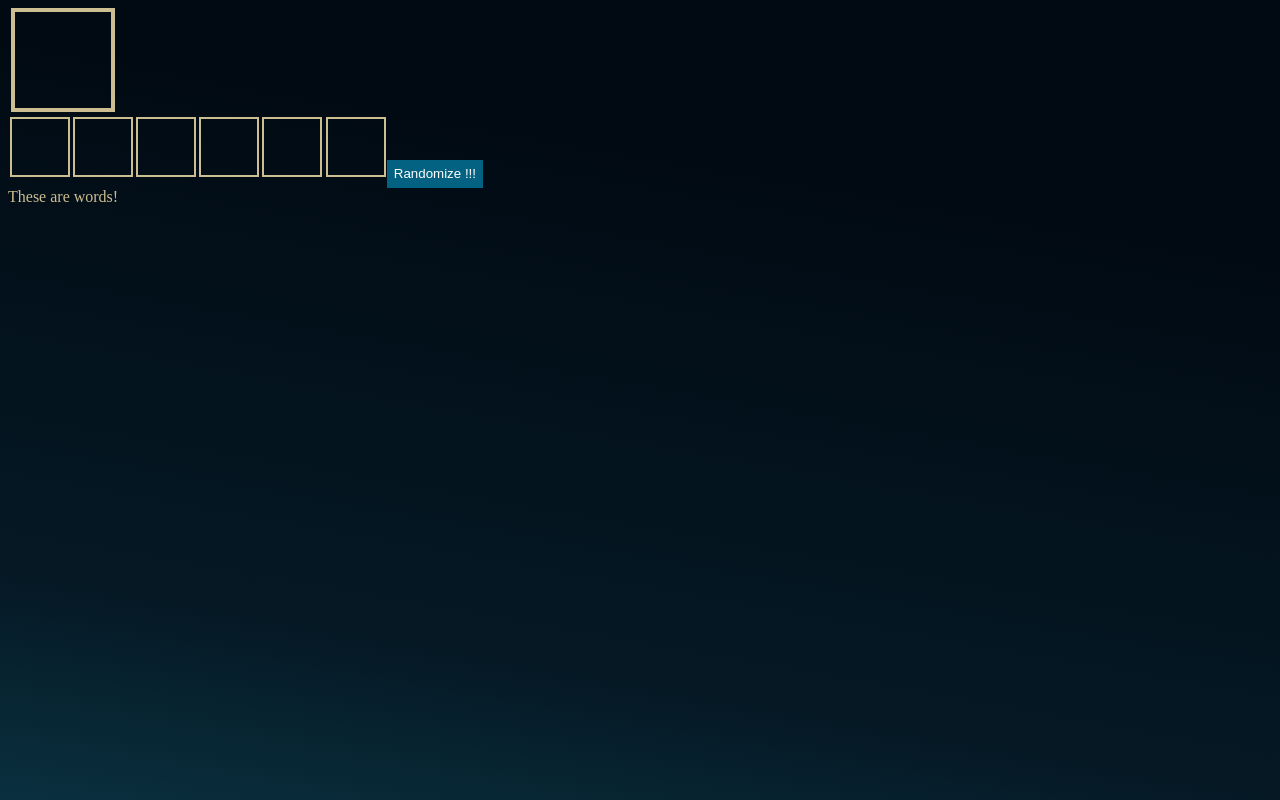
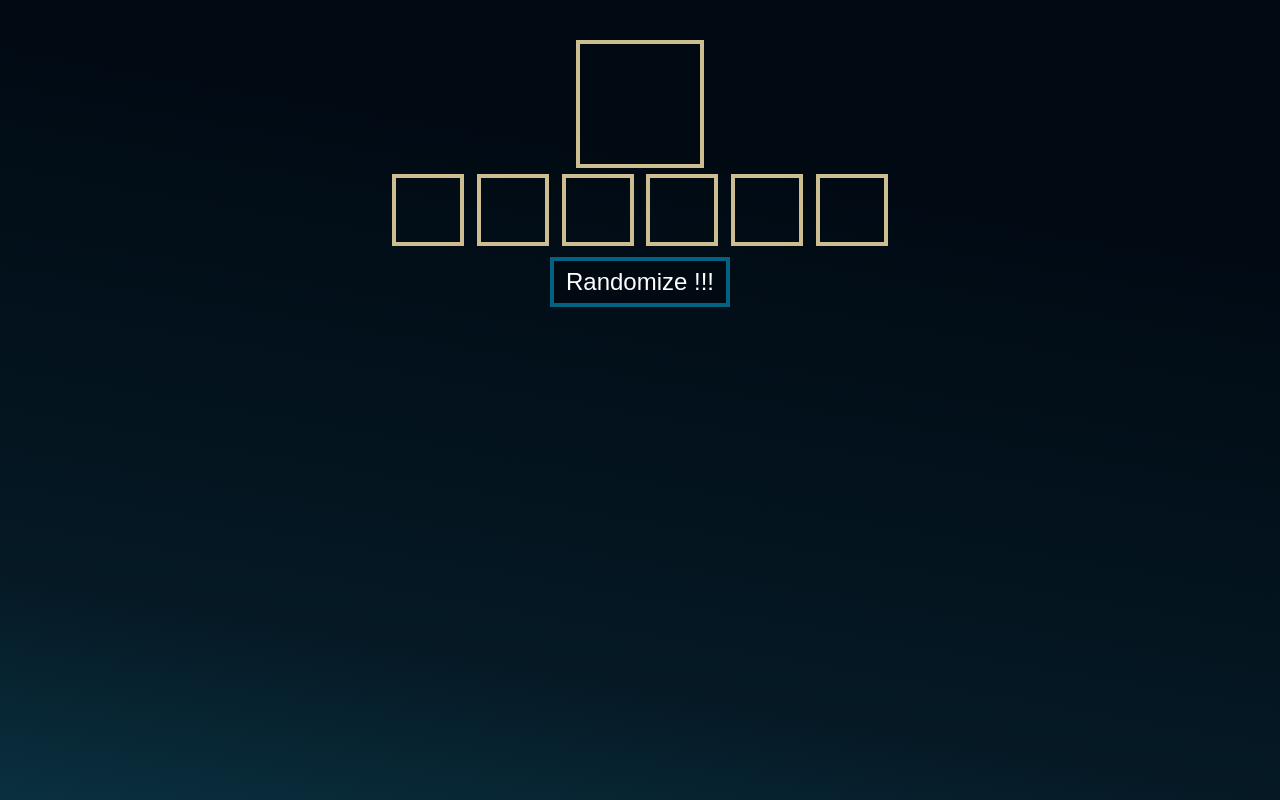
Before and after one commit to michaelslaton/league-randomizer, a React (Create React App) app: page / in a window 1280 px wide. Built offline with nearby package versions, Linux system fonts and the light colour scheme.

Commit message:
adjusted positioning, revised css styling, began randomizer button styling

```diff
--- a/src/app.css
+++ b/src/app.css
@@ -1,6 +1,7 @@
 :root {
-  --button-highlight: #08bab4;
+  --button-highlight: #0899ba;
   --button-lowlight: #036281;
+  --button-darklight: #010a13;
   --button-font: #FFFFFF;
 
   --high-gold: #f0e6d2;
--- a/src/layout/Layout.jsx
+++ b/src/layout/Layout.jsx
@@ -7,6 +7,7 @@ import champions from '../data/champions';
 import randomizer from '../utils/randomizer';
 import SelectedItem from './selectedItem/SelectedItem';
 import ChampionPortrait from './championPortrait/ChampionPortrait';
+import RandomButton from './randomButton/RandomButton';
 import './layout.css';
 
 export default function Layout(){
@@ -62,7 +63,7 @@ export default function Layout(){
 
   return (
     <div>
-
+      <div className='game-window'>
         <div>
           <ChampionPortrait champion={champions[items.champion]} activated={items.activated}/>
           <SelectedItem item={mythicItems[items.item1]} activated={items.activated}/>
@@ -72,9 +73,9 @@ export default function Layout(){
           <SelectedItem item={legendaryItems[items.item4]} activated={items.activated}/>
           <SelectedItem item={legendaryItems[items.item5]} activated={items.activated}/>
 
-      <button className='random_button' onClick={()=> buttonHandler()}>Randomize !!!</button>
+          <RandomButton buttonHandler={buttonHandler}/>
         </div>
-      These are words!
+      </div>
     </div>
   )
 }
--- a/src/layout/championPortrait/ChampionPortrait.jsx
+++ b/src/layout/championPortrait/ChampionPortrait.jsx
@@ -5,7 +5,7 @@ export default function ChampionPortrait ({ champion, activated }) {
 
   return (
     <div>
-      { activated ? <img className='icon champion' title={champion.name} alt={champion.name} src={champion.img}/> : <div className='icon inactiveSpace champion'/>}
+      { activated ? <img className='champion icon-border ' title={champion.name} alt={champion.name} src={champion.img}/> : <div className='icon-border-inactive inactive-champion'/>}
     </div>
   )
 }
--- a/src/layout/championPortrait/championPortrait.css
+++ b/src/layout/championPortrait/championPortrait.css
@@ -1,10 +1,15 @@
-.icon.champion {
-  font-size: 2em;
-  width: 6rem;
+.champion {
+  aspect-ratio: 1/1;
+  width: 7.5rem;
   display: block;
+  margin-left: auto;
+  margin-right: auto;
 }
 
-.inactiveSpace.champion {
-  width: 6rem;
+.inactive-champion {
+  aspect-ratio: 1/1;
+  width: 7.5rem;
   display: block;
+  margin-left: auto;
+  margin-right: auto;
 }
--- a/src/layout/layout.css
+++ b/src/layout/layout.css
@@ -1,26 +1,16 @@
-.random_button {
-  border: none;
-  background-color: var(--button-lowlight);
-  padding: .5em;
-  cursor: pointer;
-  color: var(--button-font);
+.game-window {
+  width: 100%;
+  display: flex;
+  justify-content: center;
+  text-align: center;
+  padding: 2em 0;
 }
 
-.icon-wrapper{
-  display: inline-block
-}
-.icon {
-  aspect-ratio: 1/1;
-  width: 3.5rem;
-  border: 0.15em solid;
+.icon-border{
+  border: 0.3rem solid;
   border-image-slice: 1;
   border-image-source: linear-gradient(190deg, var(--button-highlight) 25%, var(--button-lowlight) 100%);;
-  display: inline-block;
-  margin: .1em;
 }
-
-.inactiveSpace {
-  aspect-ratio: 1/1;
-  border: 0.15em solid var(--mid-gold);
-  display: inline-block;
+.icon-border-inactive {
+  border: 0.3em solid var(--mid-gold);
 }
--- /dev/null
+++ b/src/layout/randomButton/RandomButton.jsx
@@ -0,0 +1,10 @@
+import './randomButton.css';
+
+export default function RandomButton({ buttonHandler }){
+
+  return (
+    <div>
+      <button className='random_button' onClick={()=> buttonHandler()}>Randomize !!!</button>
+    </div>
+  )
+}
--- /dev/null
+++ b/src/layout/randomButton/randomButton.css
@@ -0,0 +1,23 @@
+.random_button {
+  cursor: pointer;
+  background-color: var(--button-darklight);
+  border-radius: 10px;
+  padding: .3em .5em;
+  color: var(--button-font);
+  font-size: 1.5rem;
+
+
+  border: .2em solid;
+  border-image-slice: 1;
+  border-image-source: linear-gradient(190deg, var(--button-lowlight) 25%, var(--button-lowlight) 100%);
+  transition: 300ms ease-in-out;
+}
+
+.random_button:hover{
+  border-image-source: linear-gradient(170deg, var(--button-font) 25%, var(--button-highlight) 100%);
+  transition: 100ms ease-in-out;
+}
+
+.random_button:active{
+  border-image-source: linear-gradient(170deg, white 25%, white 100%);
+}
--- a/src/layout/selectedItem/SelectedItem.jsx
+++ b/src/layout/selectedItem/SelectedItem.jsx
@@ -1,11 +1,11 @@
-
+import './selectedItem.css';
 
 export default function SelectedItem ({ item, activated }) {
 
 
   return (
-    <div className='icon-wrapper'>
-      { activated ? <img className='icon' title={item.name} alt={item.name} src={item.img}/> : <div className='icon inactiveSpace'/>}
-    </div>
+    <>
+      { activated ? <img className='icon-border item' title={item.name} alt={item.name} src={item.img}/> : <div className='icon-border-inactive inactive-item'/>}
+    </>
   )
 }
--- a/src/layout/selectedItem/selectedItem.css
+++ b/src/layout/selectedItem/selectedItem.css
@@ -0,0 +1,16 @@
+.icon-wrapper{
+  display: inline-block
+}
+
+.item {
+  aspect-ratio: 1/1;
+  width: 4rem;
+  display: inline-block;
+  margin: .4em;
+}
+.inactive-item {
+  aspect-ratio: 1/1;
+  width: 4rem;
+  margin: .4em;
+  display: inline-block;
+}
```
Lines whose indentation alone changed are shown as unchanged.
